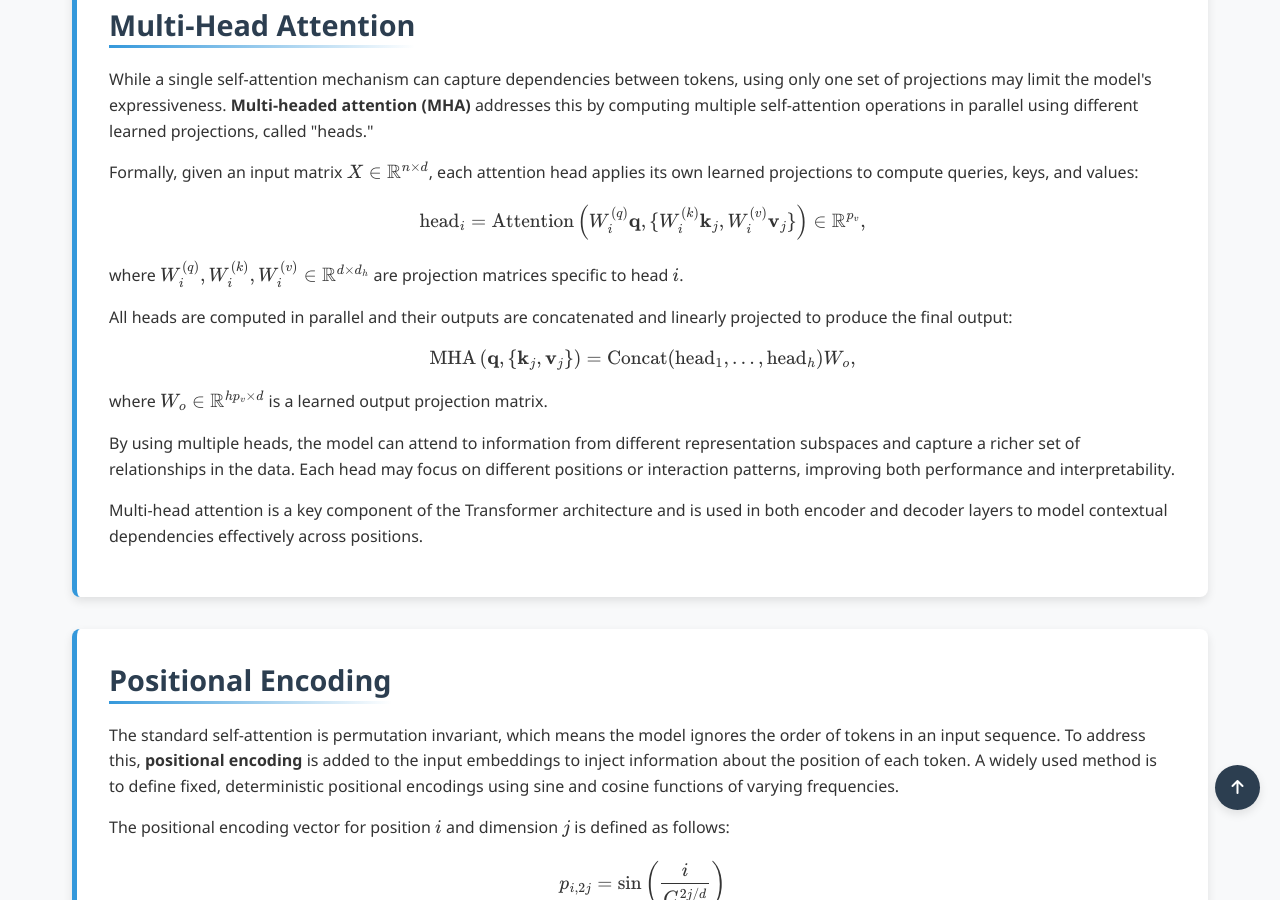
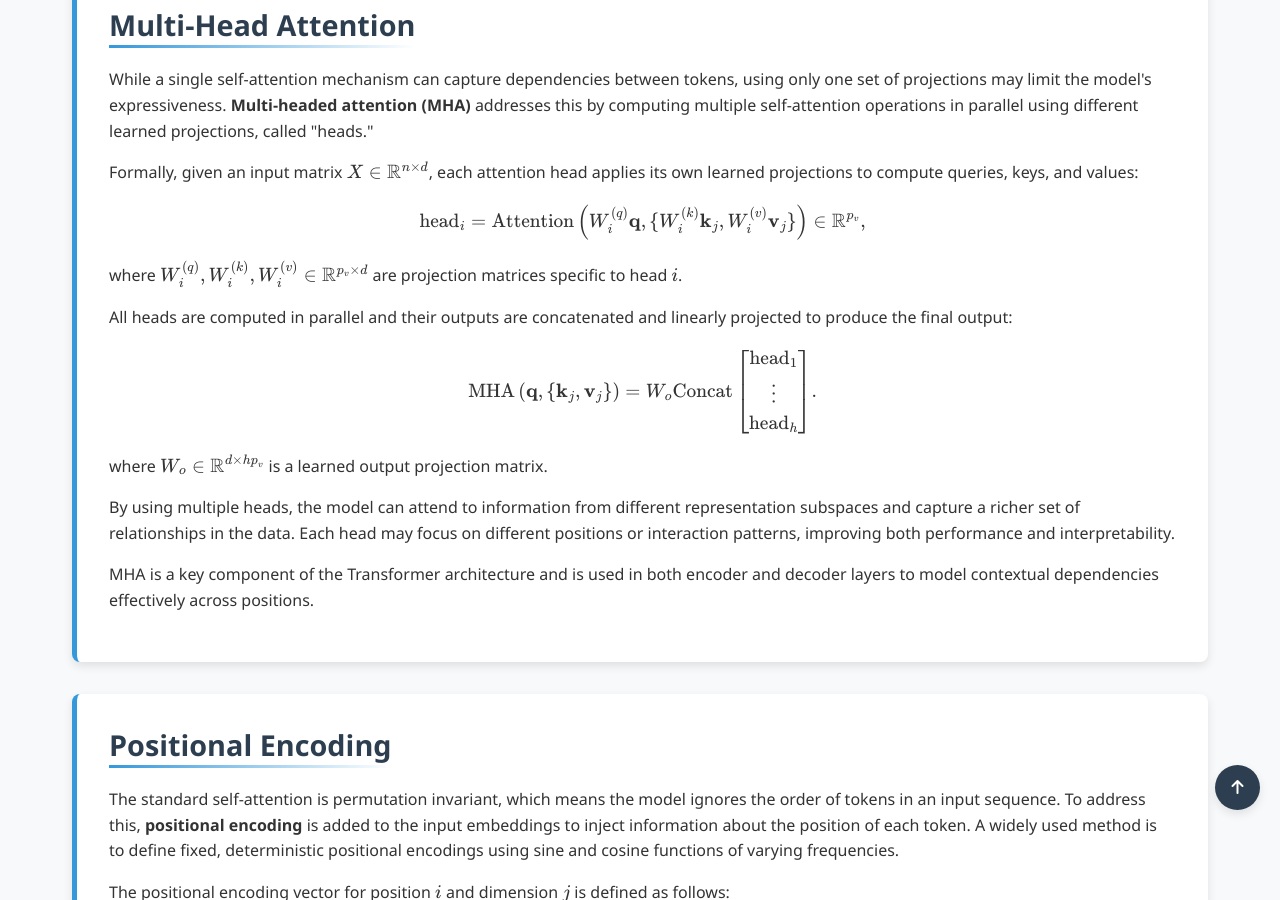
Before and after one commit to Yusukey01/yusukey01.github.io, a Jekyll site: the page built from Mathematics/Machine_learning/deep_nn.html, in a window 1280 px wide and 900 px high, scrolled down 4111 px. Built offline with Jekyll 4.4.1, drawn with Linux system fonts in a browser that asks for light colours.

Commit message:
add attention section

```diff
--- a/Mathematics/Machine_learning/deep_nn.html
+++ b/Mathematics/Machine_learning/deep_nn.html
@@ -208,15 +208,20 @@ uses_python: false
                     \[
                     \text{head}_i = \text{Attention}\left(W_i^{(q)} \mathbf{q}, \{W_i^{(k)} \mathbf{k}_j, W_i^{(v)}\mathbf{v}_j\}\right) \in \mathbb{R}^{p_v},
                     \]
-                    where \( W_i^{(q)}, W_i^{(k)}, W_i^{(v)} \in \mathbb{R}^{d \times d_h} \) are projection matrices specific to head \( i \).
+                    where \( W_i^{(q)}, W_i^{(k)}, W_i^{(v)} \in \mathbb{R}^{p_v \times d} \) are projection matrices specific to head \( i \).
                 </p>
 
                 <p>
                     All heads are computed in parallel and their outputs are concatenated and linearly projected to produce the final output:
                     \[
-                    \text{MHA}\left(\mathbf{q}, \{\mathbf{k}_j, \mathbf{v}_j\}\right) = \text{Concat}(\text{head}_1, \dots, \text{head}_h) W_o,
+                    \text{MHA}\left(\mathbf{q}, \{\mathbf{k}_j, \mathbf{v}_j\}\right)
+                        = W_o \text{Concat} \begin{bmatrix}
+                                                \text{head}_1 \\
+                                                \vdots \\
+                                                \text{head}_h\\
+                                            \end{bmatrix}.
                     \]
-                    where \( W_o \in \mathbb{R}^{hp_v \times d} \) is a learned output projection matrix.
+                    where \( W_o \in \mathbb{R}^{d \times hp_v} \) is a learned output projection matrix.
                 </p>
 
                 <p>
@@ -225,7 +230,7 @@ uses_python: false
                 </p>
 
                 <p>
-                    Multi-head attention is a key component of the Transformer architecture and is used in both encoder and decoder layers to model contextual dependencies effectively across positions.
+                    MHA is a key component of the Transformer architecture and is used in both encoder and decoder layers to model contextual dependencies effectively across positions.
                 </p>
             </section>
 
```
